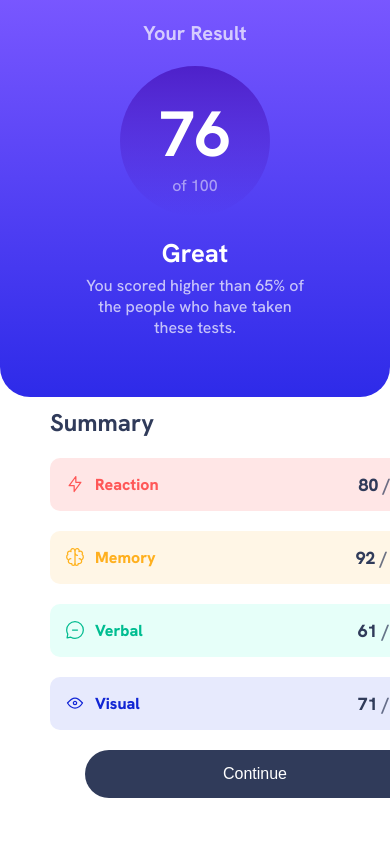
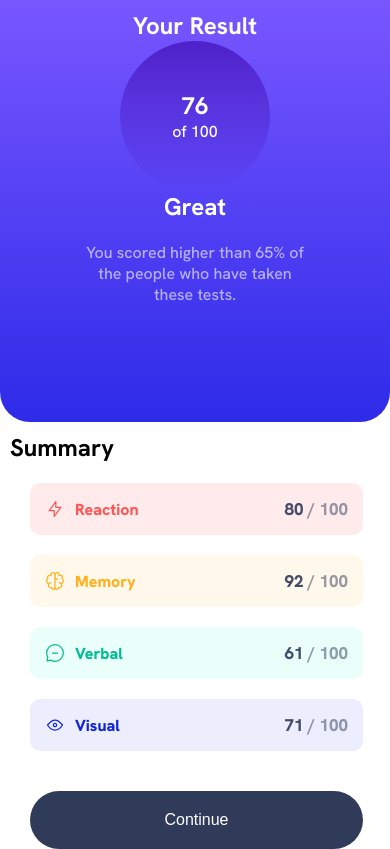
Before and after one commit to zainahmed1713/Result-Summary-Frontend-Mentor-Challenge, a plain HTML site: page index.html in a window 390 px wide. Drawn offline with Linux system fonts and the light colour scheme.

Commit message:
Update style.css

```diff
--- a/style.css
+++ b/style.css
@@ -1,79 +1,90 @@
 * {
+    margin: 0;
+    padding: 0;
     box-sizing: border-box;
 }
 
 body {
     font-family: 'Hanken Grotesk', sans-serif;
     font-size: 16px;
-    color: white;
 }
 
 .flex-container {
     display: flex;
-    justify-content: center;
-    align-items: center;
     width: 100%;
     height: 100vh;
+    align-items: center;
+    justify-content: center;
 }
 
 .container {
     display: flex;
-    width: 850px;
-    height: 500px;
-    border-radius: 30px;
-    box-shadow: 1px 1px 19px 18px rgba(0, 0, 0, 0.06);
-    overflow: hidden;
+    flex-direction: column;
+    width: 100%;
+    height: 100%;
 }
 
 .left-side {
-    width: 50%;
-    height: 100%;
-    text-align: center;
+    display: flex;
+    flex-direction: column;
+    align-items: center;
+    width: 100%;
+    height: 50%;
+    padding: 10px;
+    border-radius: 0 0 30px 30px;
+    color: white;
     background-image: linear-gradient(hsl(252, 100%, 67%), hsl(241, 81%, 54%));
-    border-radius: 0 30px 30px 0;
 }
 
-.left-side h2 {
-    opacity: 0.7;
+.result-heading {
+    font-size: 1.5rem;
+    opacity: 0.6;
+    margin-top: 20px;
+    margin-bottom: 20px;
 }
 
 .score-circle {
     display: flex;
     flex-direction: column;
+    width: 150px;
+    height: 150px;
+    align-items: center;
     justify-content: center;
-    width: 200px;
-    height: 200px;
-    margin: 0 auto;
     background-image: linear-gradient(hsla(256, 72%, 46%, 1), hsla(241, 72%, 46%, 0));
     border-radius: 50%;
 }
 
-.score-circle h2 {
-    font-size: 4rem;
-    opacity: 1;
-    margin-top: 5px;
-    margin-bottom: 0px;
+.score-heading {
+    font-size: 3rem;
 }
 
-.score-circle p {
-    margin: 0;
+.score-out-of {
     opacity: 0.5;
 }
 
-#remarks {
+.remarks {
     font-size: 2rem;
-    opacity: 1;
+    margin-top: 20px;
 }
 
 .remarks-para {
+    opacity: 0.6;
     text-align: center;
-    font-size: 1.2rem;
-    opacity: 0.7;
+    margin-top: 20px;
 }
 
-.right-side h2 {
+.right-side {
+    width: 100%;
+    height: 50%;
+    padding: 10px;
+}
+
+.summary-heading {
+    font-size: 1.5rem;
+    margin-top: 20px;
+    margin-bottom: 20px;
+    margin-left: 25px;
     color: hsl(224, 30%, 27%);
-    margin-left: 50px;
 }
 
 .reaction-category,
@@ -81,14 +92,40 @@ body {
 .verbal-category,
 .visual-category {
     display: flex;
-    justify-content: center;
     align-items: center;
-    width: 300px;
-    margin-left: 50px;
-    margin-right: 0;
-    margin-top: 20px;
+    justify-content: flex-start;
+    width: 90%;
+    padding: 15px;
+    margin: 20px;
     border-radius: 10px;
-    color: black;
+}
+
+.icon {
+    margin-right: 10px;
+}
+
+.reaction,
+.memory,
+.verbal,
+.visual {
+    margin-right: auto;
+}
+
+.reaction-category {
+    background-color: hsl(0, 100%, 96%);
+}
+
+.memory-category {
+    background-color: hsl(39, 100%, 96%);
+}
+
+.verbal-category {
+    background-color: hsl(166, 100%, 96%);
+}
+
+.visual-category {
+    background-color: hsl(234, 85%, 96%);
+
 }
 
 .reaction {
@@ -97,8 +134,8 @@ body {
 }
 
 .memory {
+    font-weight: 800;
     color: hsl(39, 100%, 56%);
-    font-weight: 800;
 }
 
 .verbal {
@@ -111,62 +148,30 @@ body {
     font-weight: 800;
 }
 
-.reaction-category {
-    background-color: hsl(0, 100%, 95%);
+.obtained-marks,
+.total-marks {
+    color: hsl(224, 30%, 27%);
+    font-size: 17px;
+    font-weight: 800;
+
 }
 
-.memory-category {
-    background-color: hsl(39, 100%, 95%);
-}
-
-.verbal-category {
-    background-color: hsl(166, 100%, 95%);
-}
-
-.visual-category {
-    background-color: hsl(234, 85%, 95%);
-    margin-bottom: 0;
-}
-
-.icon {
-    margin-right: 10px;
-}
-
-.visual-icon {
-    margin-left: 0;
-}
-
-.marks {
-    margin-left: 135px;
-}
-
-.marks,
 .obtained-marks {
-    color: hsl(224, 30%, 27%);
-    font-size: 1.1rem;
-    font-weight: 800;
+    opacity: 0.9;
 }
 
 .total-marks {
-    opacity: 0.7;
-}
-
-.verbal-category .marks {
-    margin-left: 150px;
-}
-
-.visual-category .marks {
-    margin-left: 155px;
+    opacity: 0.5;
 }
 
 .btn {
-    width: 85%;
+    width: 90%;
     padding: 20px;
-    margin-left: 50px;
-    margin-top: 35px;
+    margin-top: 20px;
+    margin-left: 20px;
     background-color: hsl(224, 30%, 27%);
+    font-size: 16px;
     color: white;
-    font-size: 1rem;
     border: none;
     border-radius: 30px;
 }
@@ -176,94 +181,57 @@ body {
     cursor: pointer;
 }
 
-@media (max-width: 992px) {
-    * {
-        margin: 0;
-    }
-
+@media (min-width: 992px) {
     .container {
         display: flex;
-        flex-direction: column;
-        width: 100%;
-        height: 100%;
-        border-radius: 0;
+        flex-direction: row;
+        width: 800px;
+        height: 500px;
+        box-shadow: 1px 1px 19px 18px rgba(0, 0, 0, 0.06);
+        border-radius: 30px;
+        overflow: hidden;
     }
 
     .left-side {
-        width: 100%;
-        height: 47%;
-        text-align: center;
-        background-image: linear-gradient(hsl(252, 100%, 67%), hsl(241, 81%, 54%));
-        border-radius: 0 0 30px 30px;
+        display: flex;
+        flex-direction: column;
+        width: 50%;
+        height: 100%;
+        border-radius: 0 30px 30px 0;
     }
 
-    .left-side h2 {
-        font-size: 20px;
-        margin-top: 20px;
-        margin-bottom: 20px;
-        opacity: 0.7;
+    .result-heading {
+        font-size: 1.5rem;
+        opacity: 0.6;
+        margin-top: 25px;
+        margin-bottom: 30px;
     }
 
     .score-circle {
-        width: 150px;
-        height: 150px;
+        width: 200px;
+        height: 200px;
     }
 
-    .score-circle h2 {
+    .score-heading {
         font-size: 4rem;
-        opacity: 1;
-        margin-top: 5px;
-        margin-bottom: 0px;
     }
 
-    #remarks {
-        font-size: 1.6rem;
-        margin-bottom: 5px;
+    .remarks {
+        font-size: 2rem;
+        margin-top: 25px;
     }
 
     .remarks-para {
-        font-size: 1rem;
+        margin-top: 25px;
     }
 
     .right-side {
-        height: 50%;
+        width: 50%;
+        height: 100%;
     }
 
-    .right-side h2 {
-        margin-top: 10px;
-        margin-bottom: 0;
-    }
-
-    .reaction-category,
-    .memory-category,
-    .verbal-category,
-    .visual-category {
-        width: 400px;
-        padding: 15px;
-        justify-content: flex-start;
-    }
-
-    .marks {
-        margin-left: 200px;
-    }
-
-    .verbal-category .marks {
-        margin-left: 215px;
-    }
-
-    .visual-category .marks {
-        margin-left: 218px;
-    }
-
-    .icon {
-        margin-right: 10px;
-    }
-
-    .btn {
-        width: 340px;
-        padding: 15px;
-        margin-left: 85px;
-        margin-top: 20px;
-        background-color: hsl(224, 30%, 27%);
+    .summary-heading {
+        margin-top: 25px;
+        margin-bottom: 30px;
     }
 }
```
